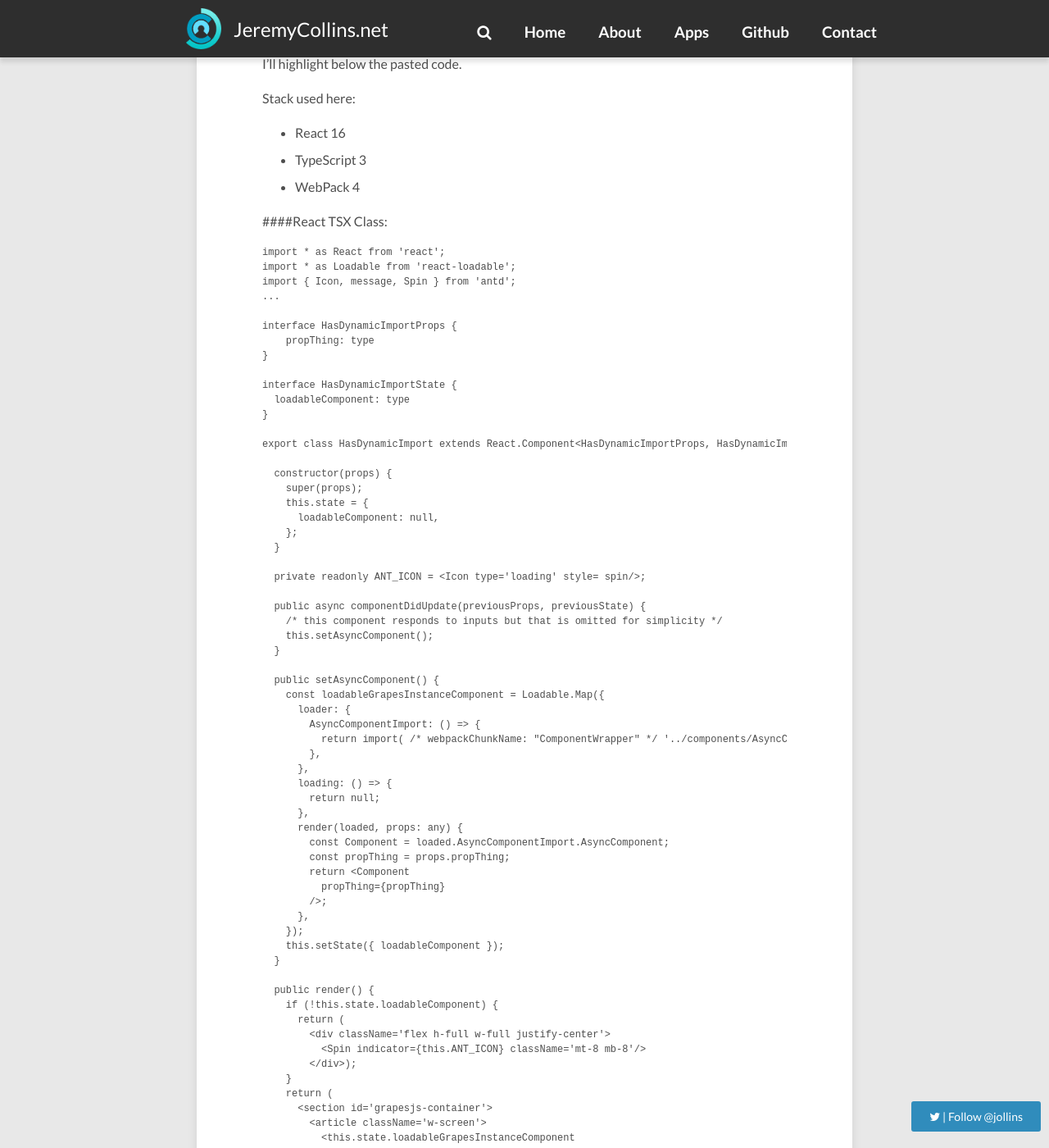
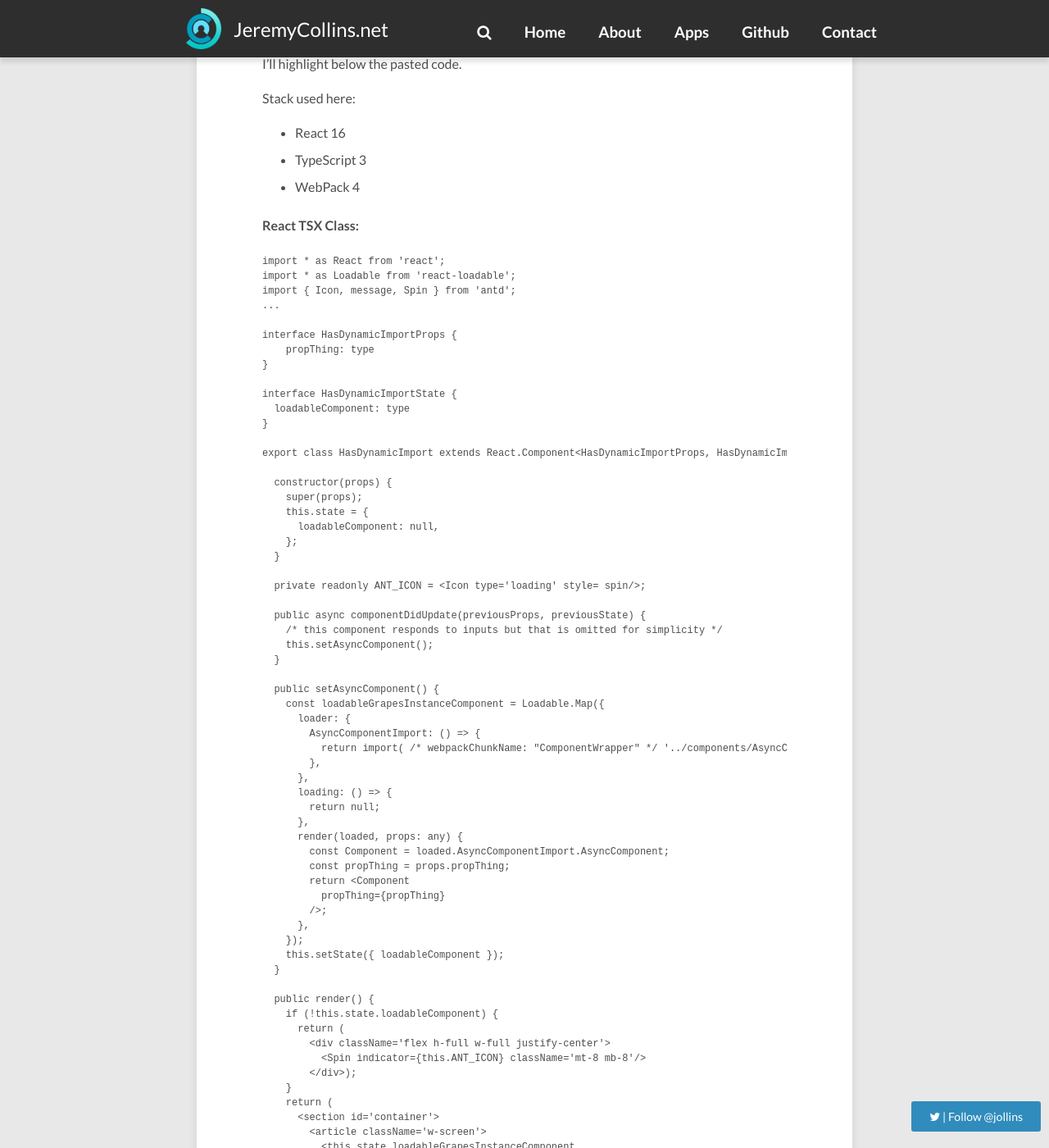
Before and after one commit to jdodsoncollins/JeremyCollinsDotNet, a Jekyll site: the page built from site/_posts/2018-8-17-react-loadable-typescript-settings.md, in a window 1280 px wide and 1400 px high, scrolled down 716 px. Shown: the whole window at 82% size. Built offline with Jekyll 4.4.1, drawn with Linux system fonts in a browser that asks for light colours; nearby versions of some CDN libraries; comment, search, counter and statistics services are not loaded; some of the changed text lies outside the part shown.

Commit message:
cleaned example jsx

````diff
--- a/site/_posts/2018-8-17-react-loadable-typescript-settings.md
+++ b/site/_posts/2018-8-17-react-loadable-typescript-settings.md
@@ -20,7 +20,7 @@ Stack used here:
 - WebPack 4
 
 
-####React TSX Class:
+#### React TSX Class:
 
 
 ```$javascript
@@ -82,7 +82,7 @@ export class HasDynamicImport extends React.Component<HasDynamicImportProps, Has
         </div>);
     }
     return (
-      <section id='grapesjs-container'>
+      <section id='container'>
         <article className='w-screen'>
           <this.state.loadableGrapesInstanceComponent
             propThing={this.props.propThing}
````
Also changed, not shown: other parts of site/_posts/2018-8-17-react-loadable-typescript-settings.md (+1 -1 lines).
